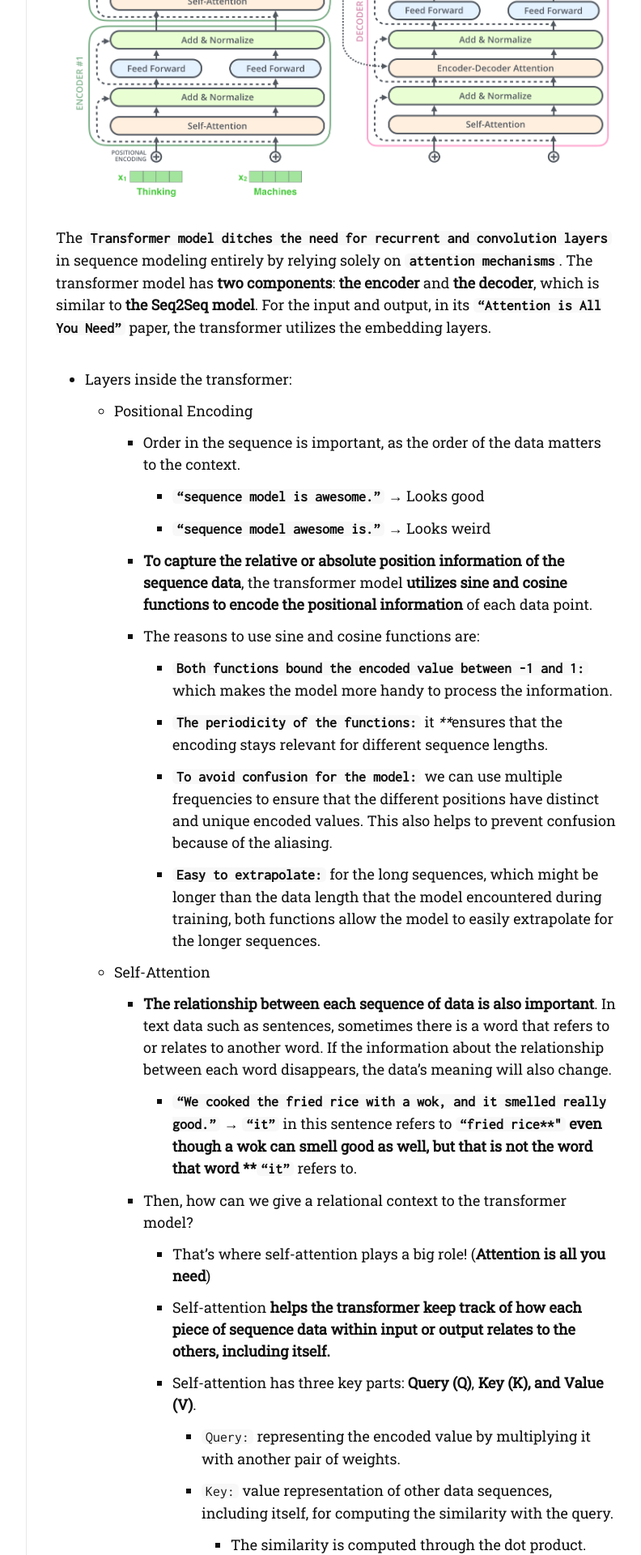
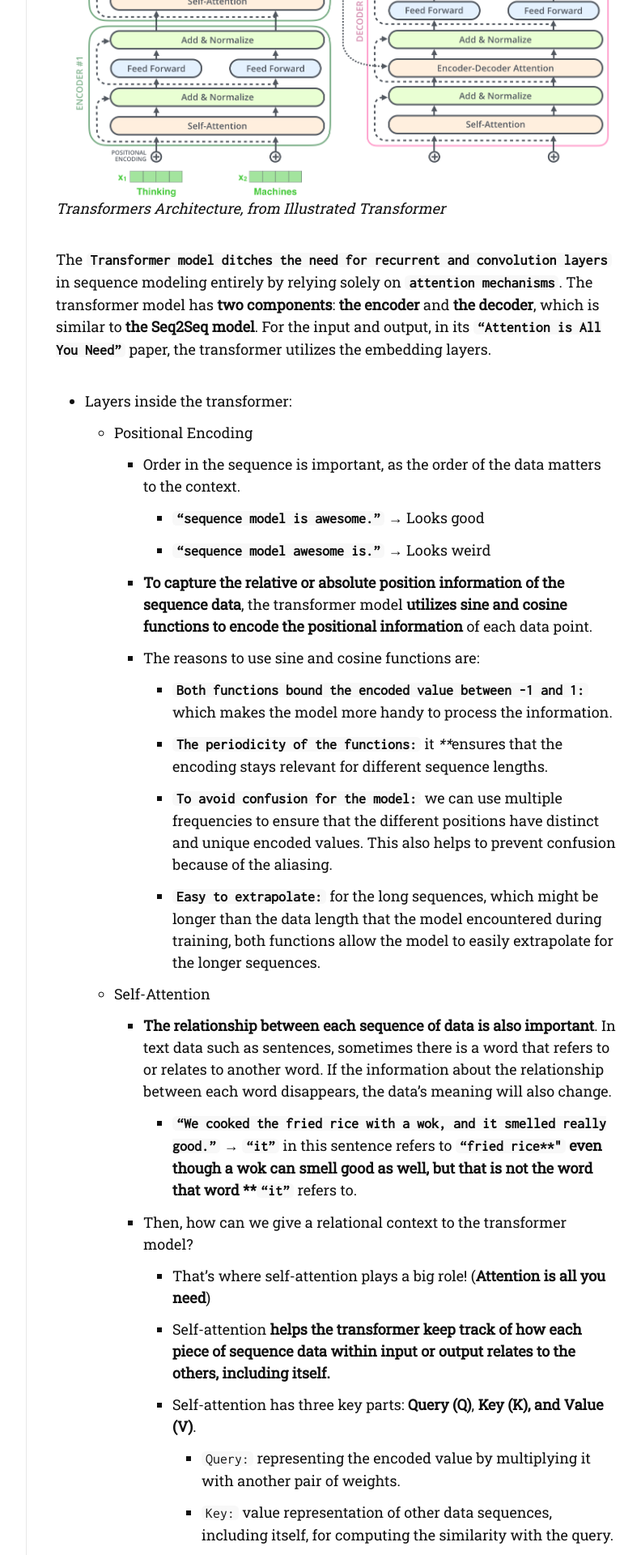
Before and after one commit to brilianputraa/brilianamiruddin.github.io, a Jekyll site: the page built from _posts/2024-03-08-transformers.md, in a window 1280 px wide. Shown: the part 718-2638 px from the top of the page at 81% size, without its empty margins (357-1149 px from the left). Built offline with Jekyll 4.4.1, drawn with Linux system fonts in a browser that asks for light colours; nearby versions of some CDN libraries; some web fonts are replaced; some of the changed text lies outside the part shown.

Commit message:
Update 2024-03-08-transformers.md

```diff
--- a/_posts/2024-03-08-transformers.md
+++ b/_posts/2024-03-08-transformers.md
@@ -11,6 +11,7 @@ tags: [machine learning,sequence modeling,deep learning,gpu]
 # Transformer (트랜스포머)
 
 ![transformer_illustrated.png](/assets/fig/transformer_illustrated.png)
+*Transformers Architecture, from Illustrated Transformer*
 
 The **`Transformer model ditches the need for recurrent and convolution layers`** in sequence modeling entirely by relying solely on **`attention mechanisms`**.
 The transformer model has **two components**: **the encoder** and **the decoder**, which is similar to **the Seq2Seq model**.
@@ -49,6 +50,8 @@ For the input and output, in its **`“Attention is All You Need”`** paper, th
 
             ![Attentionisallyouneed.png](/assets/fig/Attentionisallyouneed.png)
 
+          *Multi-Head Attention, from Attention Is All You Need*
+
         - We can also think of self-attention as a cell. ***By stacking each self-attention cell with its own set of weights and running it in parallel***. Therefore, if the sequence data gets more complex, it will ensure that the model can capture more complex and richer relationships between each sequence data. The stacking of multiple self-attention cells is called **`“Multi-Head Attention”`**.
             - The default amount in its original paper is 8 self-attention cells for one multi-head attention layer.
     - Residual Connections
```
